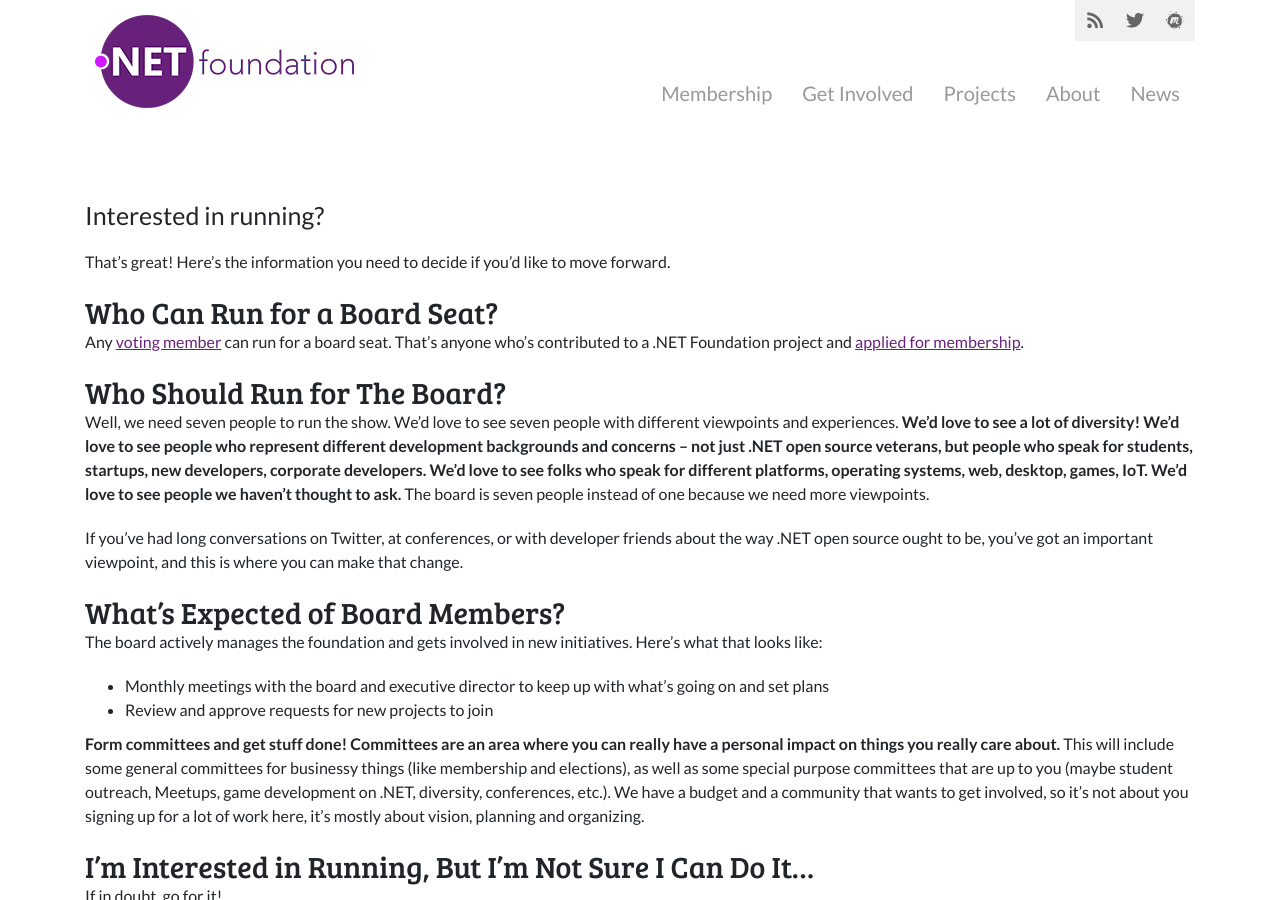
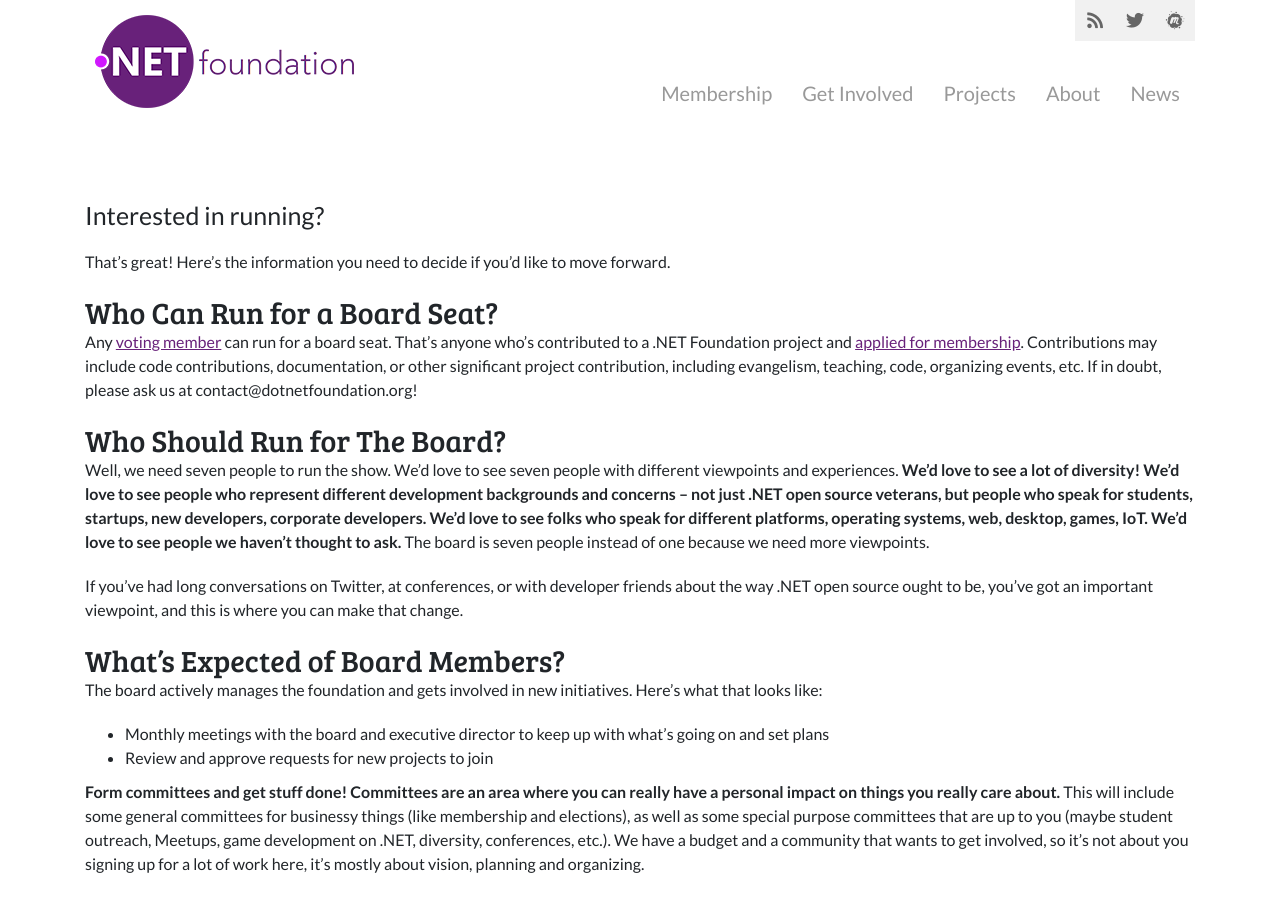
Before and after one commit to dotnet-foundation/election, a Jekyll site: the page built from campaign.md, in a window 1280 px wide and 900 px high. Built offline with Jekyll 4.4.1, drawn with Linux system fonts in a browser that asks for light colours; nearby versions of some CDN libraries; our own code applies the rules of GitHub Pages for plain Markdown files; comment, search, counter and statistics services are not loaded.

Commit message:
Update campaign.md

```diff
--- a/campaign.md
+++ b/campaign.md
@@ -8,7 +8,7 @@ That's great! Here's the information you need to decide if you'd like to move fo
 
 ## Who Can Run for a Board Seat?
 
-Any [voting member](https://dotnetfoundation.org/blog/2019/01/14/why-you-should-join-part-1-join-as-a-voting-member) can run for a board seat. That’s anyone who’s contributed to a .NET Foundation project and [applied for membership](https://dotnetfoundation.org/become-a-member).
+Any [voting member](https://dotnetfoundation.org/blog/2019/01/14/why-you-should-join-part-1-join-as-a-voting-member) can run for a board seat. That’s anyone who’s contributed to a .NET Foundation project and [applied for membership](https://dotnetfoundation.org/become-a-member). Contributions may include code contributions, documentation, or other significant project contribution, including evangelism, teaching, code, organizing events, etc. If in doubt, please ask us at contact@dotnetfoundation.org!
 
 ## Who Should Run for The Board?
 
```
